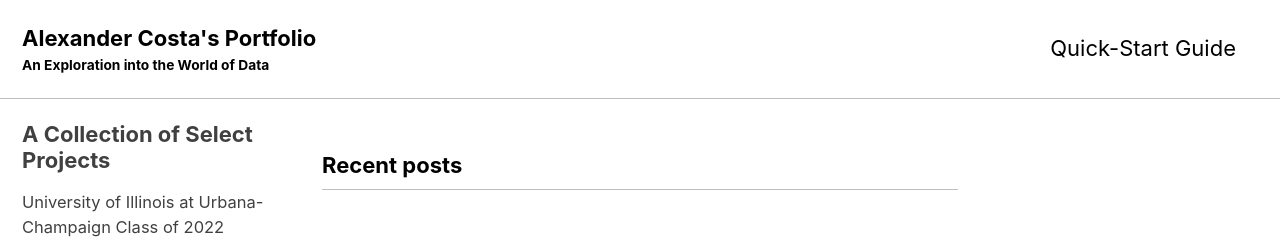
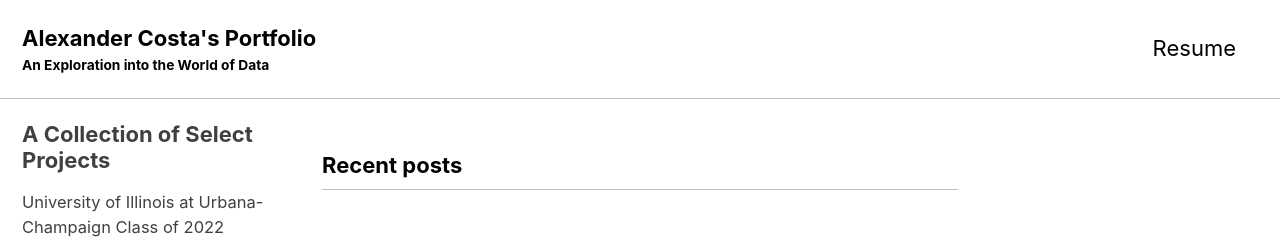
Before and after one commit to akaKILROY/akaKILROY1.github.io, a Jekyll site: the page built from index.html, in a window 1280 px wide. Shown: the top 239 px of the page. Built offline with Jekyll 4.4.1, drawn with Linux system fonts in a browser that asks for light colours; cached includes are drawn as plain includes; the list of posts is cut into pages by our own code.

Commit message:
resume change

```diff
--- a/_data/navigation.yml
+++ b/_data/navigation.yml
@@ -1,7 +1,7 @@
 # main links
 main:
-  - title: "Quick-Start Guide"
-    url: https://mmistakes.github.io/minimal-mistakes/docs/quick-start-guide/
+  - title: "Resume"
+    url: /Alexander Costa Applicant Quant Resume.pdf
   # - title: "About"
   #   url: https://mmistakes.github.io/minimal-mistakes/about/
   # - title: "Sample Posts"
```
Also changed, not shown: 1 other file.
